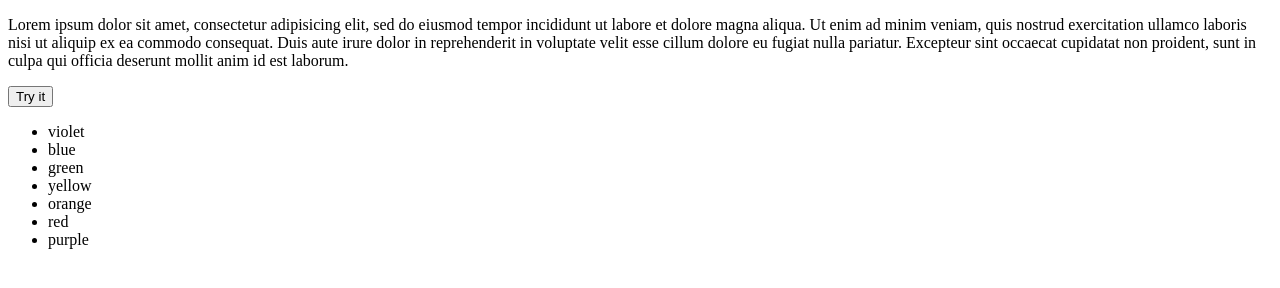
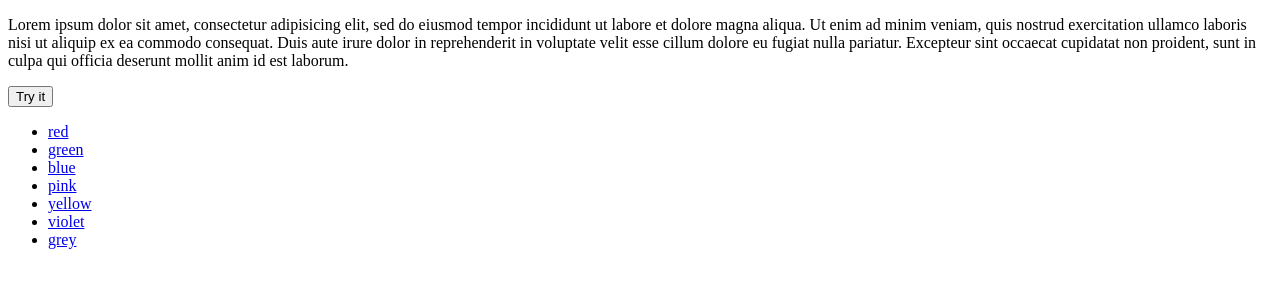
Before and after one commit to kajol-singh/first-learning, a plain HTML site: page index.html in a window 1280 px wide. Drawn offline with nearby package versions, Linux system fonts and the light colour scheme.

Commit message:
array in js

```diff
--- a/index.html
+++ b/index.html
@@ -13,13 +13,13 @@
 
        <ul id "rainbow">
 
-           <li>violet</li>
-           <li>blue</li>
-           <li>green</li>
-           <li>yellow</li>
-           <li>orange</li>
-           <li>red</li>
-           <li>purple</li>
+           <li><a href="#" onclick="mylisting()">red</a></li>
+           <li><a href="#" onclick="mylisting()">green</a></li>
+           <li><a href="#" onclick="mylisting()">blue</a></li>
+           <li><a href="#" onclick="mylisting()">pink</a></li>
+           <li><a href="#" onclick="mylisting()">yellow</a></li>
+           <li><a href="#" onclick="mylisting()">violet</a></li>
+           <li><a href="#" onclick="mylisting()">grey</a></li>
          </ul>
 
 
```
